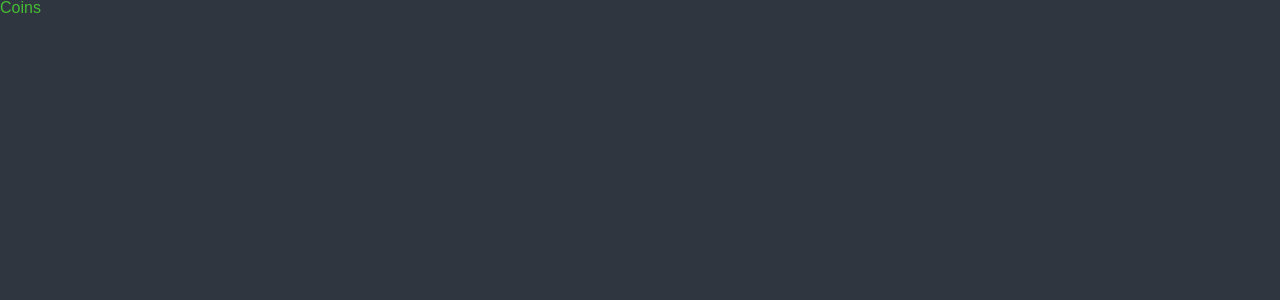
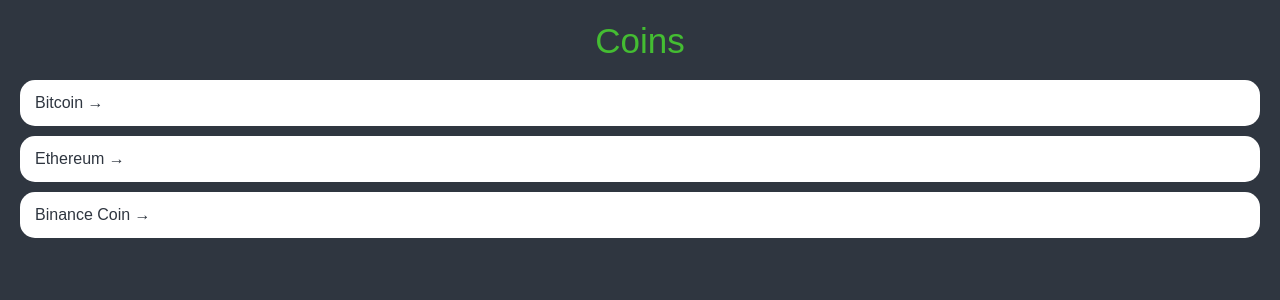
Before and after one commit to lee-yun-pyo/react-master, a React (Create React App) app: page / in a window 1280 px wide. Shown: the top 300 px of the page. Built offline with nearby package versions, Linux system fonts and the light colour scheme.

Commit message:
4.3 Crypto Tracker - Home part 1
- Link

```diff
--- a/src/App.tsx
+++ b/src/App.tsx
@@ -60,6 +60,7 @@
 }
 a {
   text-decoration: none;
+  color: inherit;
 }
 `;
 
--- a/src/routers/Coins.tsx
+++ b/src/routers/Coins.tsx
@@ -1,11 +1,83 @@
 import styled from "styled-components";
+import { Link } from "react-router-dom";
+
+const Container = styled.div`
+    padding: 0 20px;
+`;
+
+const Header = styled.header`
+    height: 10vh;
+    display: flex;
+    align-items: center;
+    justify-content: center;
+`;
+
+const CoinsList = styled.ul``;
+
+const Coin = styled.li`
+    background-color: white;
+    color: ${props=>props.theme.bgColor};
+    margin-bottom: 10px;
+    border-radius: 15px;
+    a {
+        padding: 15px;
+        transition: color 0.2s ease-in;
+        display: block;
+    }
+    &:hover {
+        color: ${props=>props.theme.accentColor};
+    }
+`;
 
 const Title = styled.h1`
+    font-size: 35px;
     color: ${props=>props.theme.accentColor};
 `;
 
+const coins = [
+    {
+    "id": "btc-bitcoin",
+    "name": "Bitcoin",
+    "symbol": "BTC",
+    "rank": 1,
+    "is_new": false,
+    "is_active": true,
+    "type": "coin"
+  },
+  {
+    "id": "eth-ethereum",
+    "name": "Ethereum",
+    "symbol": "ETH",
+    "rank": 2,
+    "is_new": false,
+    "is_active": true,
+    "type": "coin"
+  },
+  {
+    "id": "bnb-binance-coin",
+    "name": "Binance Coin",
+    "symbol": "BNB",
+    "rank": 3,
+    "is_new": false,
+    "is_active": true,
+    "type": "coin"
+  },
+]
+
 function Coins() {
-    return <Title>Coins</Title>
+    return (
+        <Container>
+            <Header>
+                <Title>Coins</Title>
+            </Header>
+            <CoinsList>
+                {coins.map(coin =>
+                <Coin key={coin.id}>
+                    <Link to={`/${coin.id}`}>{coin.name} &rarr;</Link>
+                </Coin>)}
+            </CoinsList>
+        </Container>
+    )
 }
 
 export default Coins;
```
